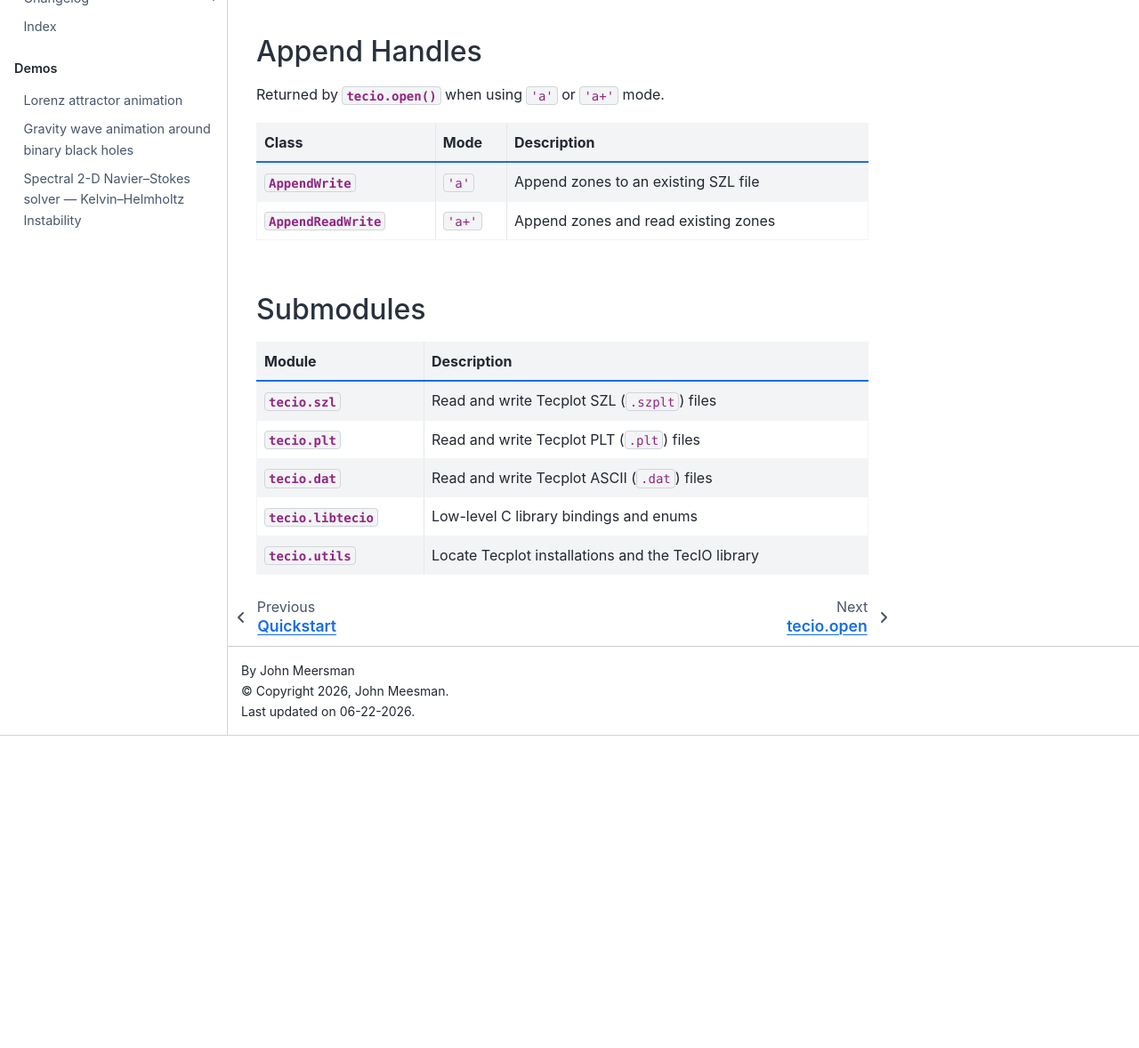
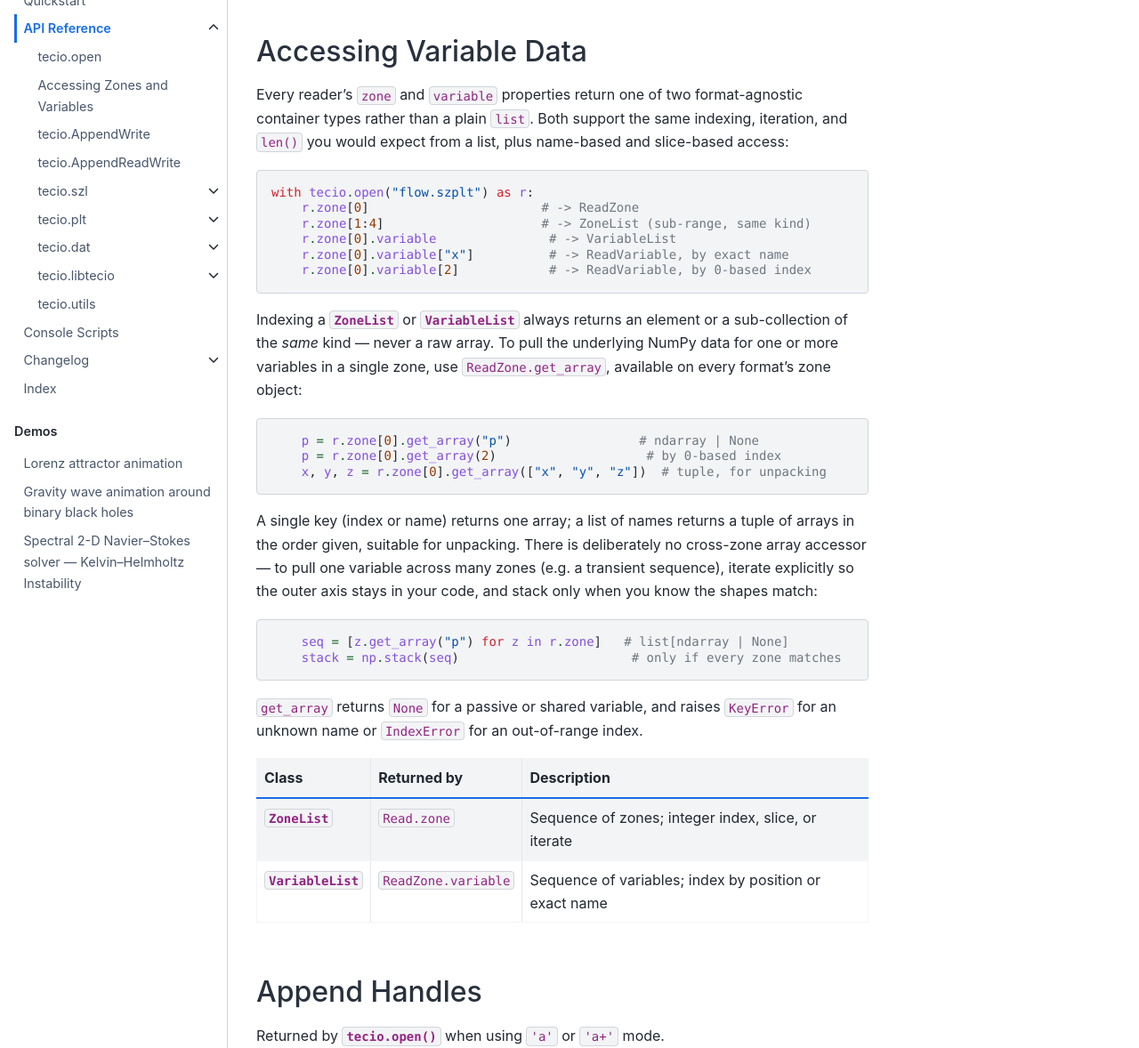
Before and after one commit to meersman/tecio, a Sphinx documentation site: the page built from docs/api/index.md, in a window 1280 px wide and 1400 px high, scrolled down 704 px, cut to the strip 222-1400 px from the top of the window. Shown: the whole strip at 89% size. Built offline with Sphinx 7.4.7 and the Sphinx Book theme 1.1.4, drawn with Linux system fonts in a browser that asks for light colours; before the commit the page ends 1753 px from its top, so only the background shows below that; some of the changed text lies outside the part shown.

Commit message:
updated docs to reflect variable array access changes

````diff
--- a/docs/api/index.md
+++ b/docs/api/index.md
@@ -1,7 +1,7 @@
 # API Reference
 
-{mod}`tecio` is designed around a single entry point, {func}`tecio.open`, which
-opens a Tecplot file for reading, writing, or appending and returns the
+{mod}`tecio` is designed around a single entry point, {func}`tecio.open`,
+which opens a Tecplot file for reading, writing, or appending and returns the
 appropriate handler based on the file extension. In most cases you will not
 need to instantiate {class}`tecio.szl.Read`, {class}`tecio.szl.Write`, or any
 other class directly; {func}`tecio.open` selects and returns the correct one
@@ -37,6 +37,53 @@
 .. autofunction:: tecio.open
 ```
 
+## Accessing Variable Data
+
+Every reader's ``zone`` and ``variable`` properties return one of two
+format-agnostic container types rather than a plain ``list``. Both support the
+same indexing, iteration, and ``len()`` you would expect from a list, plus
+name-based and slice-based access:
+
+```python
+with tecio.open("flow.szplt") as r:
+    r.zone[0]                       # -> ReadZone
+    r.zone[1:4]                     # -> ZoneList (sub-range, same kind)
+    r.zone[0].variable               # -> VariableList
+    r.zone[0].variable["x"]          # -> ReadVariable, by exact name
+    r.zone[0].variable[2]            # -> ReadVariable, by 0-based index
+```
+
+Indexing a {class}`~tecio.ZoneList` or {class}`~tecio.VariableList` always
+returns an element or a sub-collection of the *same* kind — never a raw
+array. To pull the underlying NumPy data for one or more variables in a
+single zone, use ``ReadZone.get_array``, available on every format's zone
+object:
+
+```python
+    p = r.zone[0].get_array("p")                 # ndarray | None
+    p = r.zone[0].get_array(2)                    # by 0-based index
+    x, y, z = r.zone[0].get_array(["x", "y", "z"])  # tuple, for unpacking
+```
+
+A single key (index or name) returns one array; a list of names returns a
+tuple of arrays in the order given, suitable for unpacking. There is
+deliberately no cross-zone array accessor — to pull one variable across many
+zones (e.g. a transient sequence), iterate explicitly so the outer axis stays
+in your code, and stack only when you know the shapes match:
+
+```python
+    seq = [z.get_array("p") for z in r.zone]   # list[ndarray | None]
+    stack = np.stack(seq)                       # only if every zone matches
+```
+
+``get_array`` returns ``None`` for a passive or shared variable, and raises
+``KeyError`` for an unknown name or ``IndexError`` for an out-of-range index.
+
+| Class | Returned by | Description |
+|---|---|---|
+| {class}`~tecio.ZoneList` | ``Read.zone`` | Sequence of zones; integer index, slice, or iterate |
+| {class}`~tecio.VariableList` | ``ReadZone.variable`` | Sequence of variables; index by position or exact name |
+
 ## Append Handles
 
 Returned by {func}`tecio.open` when using ``'a'`` or ``'a+'`` mode.
--- a/tecio/__init__.py
+++ b/tecio/__init__.py
@@ -12,12 +12,15 @@
     __version__ = "0.0.0"
 
 from . import cli, dat, libtecio, plt, szl, utils
+from ._containers import VariableList, ZoneList
 from ._io import AppendReadWrite, AppendWrite, open
 
 # Ensure tecio.open displays as the canonical public name in docs and help().
 open.__module__ = "tecio"
 AppendWrite.__module__ = "tecio"
 AppendReadWrite.__module__ = "tecio"
+ZoneList.__module__ = "tecio"
+VariableList.__module__ = "tecio"
 
 __all__ = [
     "libtecio",
@@ -29,5 +32,7 @@
     "cli",
     "AppendWrite",
     "AppendReadWrite",
+    "ZoneList",
+    "VariableList",
     "__version__",
 ]
````
Also changed, not shown: other parts of docs/api/index.md (+1 -0 lines), README.md (+8 -7 lines), docs/api/containers.md (added, +20 -0 lines).
